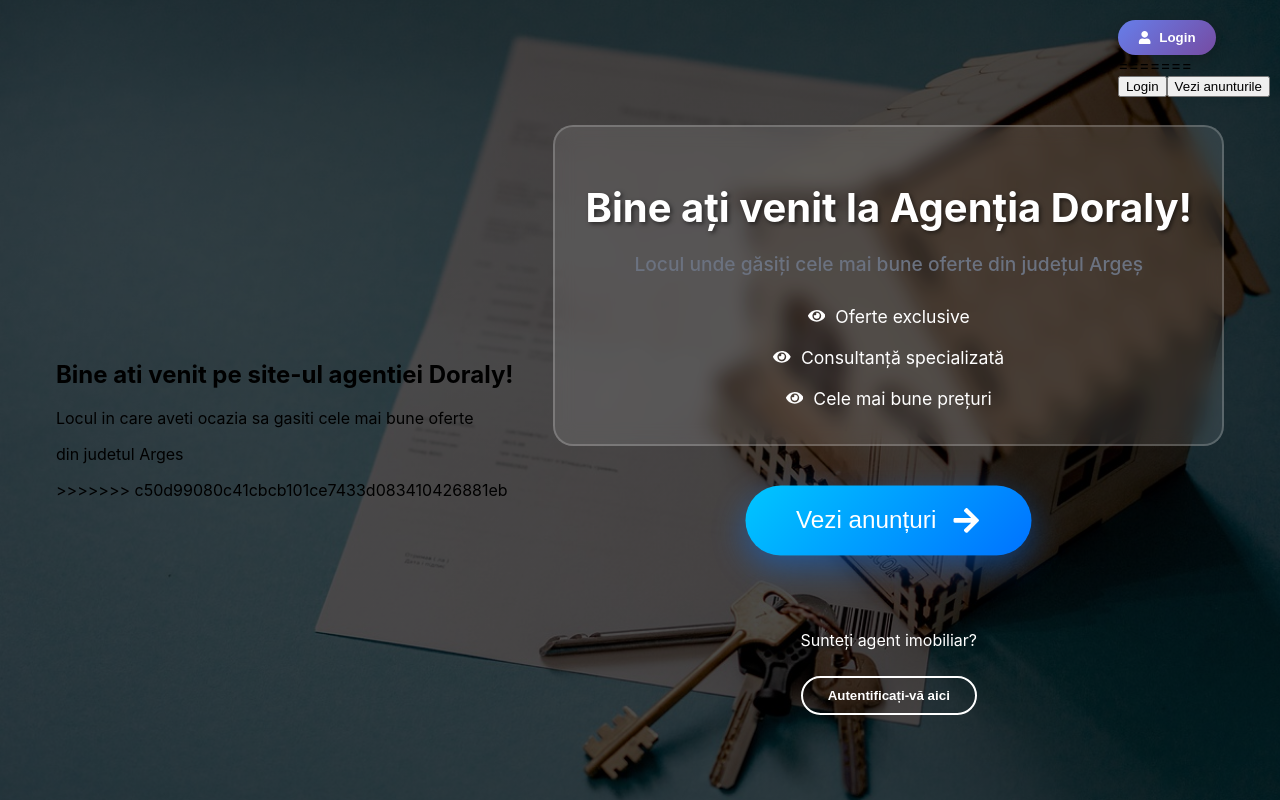
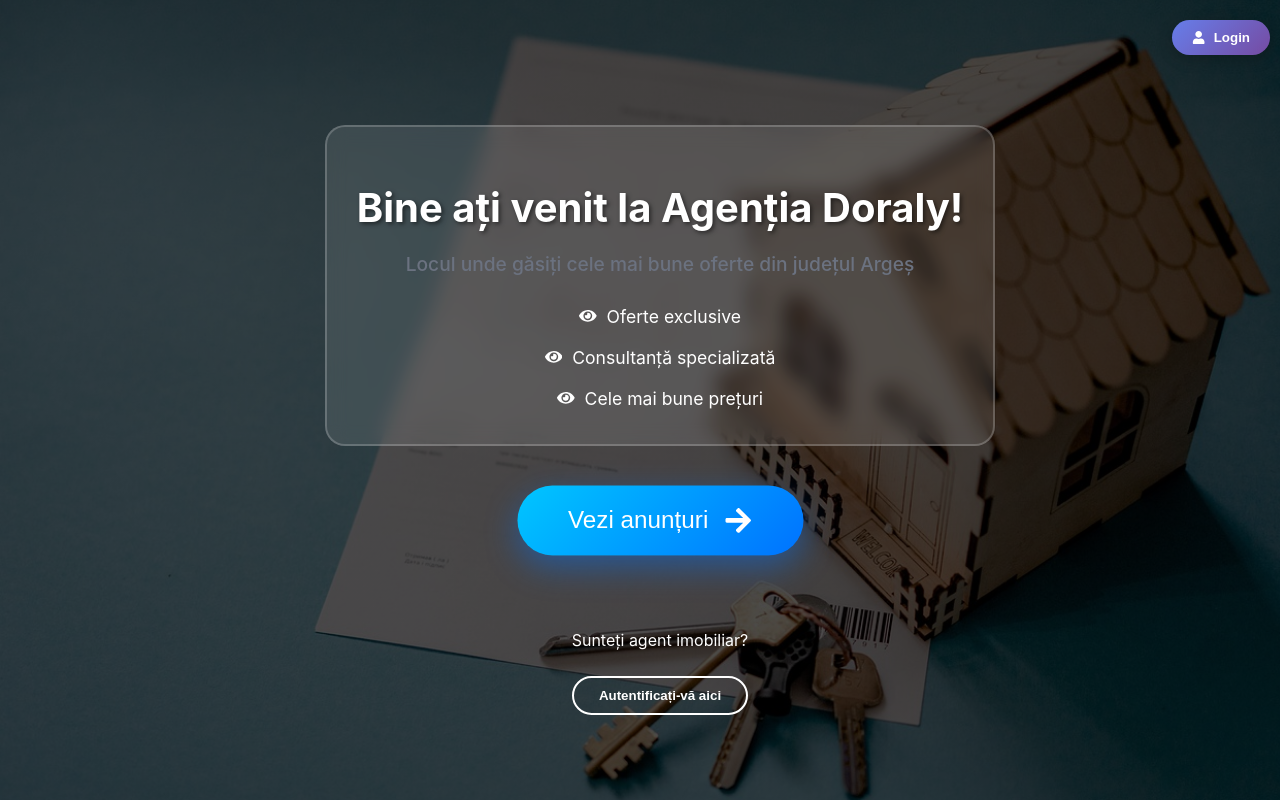
Before and after one commit to dumyalex01/doraly-imobiliare, a React (Create React App) app: page / in a window 1280 px wide. Built offline with nearby package versions, Linux system fonts and the light colour scheme.

Commit message:
Update Login.js

```diff
--- a/src/Login/Login.js
+++ b/src/Login/Login.js
@@ -85,17 +85,6 @@ function Login() {
             {message && <div className="error-message">{message}</div>}
           </div>
         )}
-=======
-        <div className="buttons">
-          <button id="login" onClick={handleLogin}>Login</button>
-          <button id="guest" onClick={handleGuestLogin}>Vezi anunturile</button>
-        </div>
-      </div>
-      <div className="text">
-        <h2>Bine ati venit pe site-ul agentiei Doraly!</h2>
-        <p className="textClass">Locul in care aveti ocazia sa gasiti cele mai bune oferte</p>
-        <p className="textClass">din judetul Arges</p>
->>>>>>> c50d99080c41cbcb101ce7433d083410426881eb
       </div>
 
       <div className="main-content">
```
